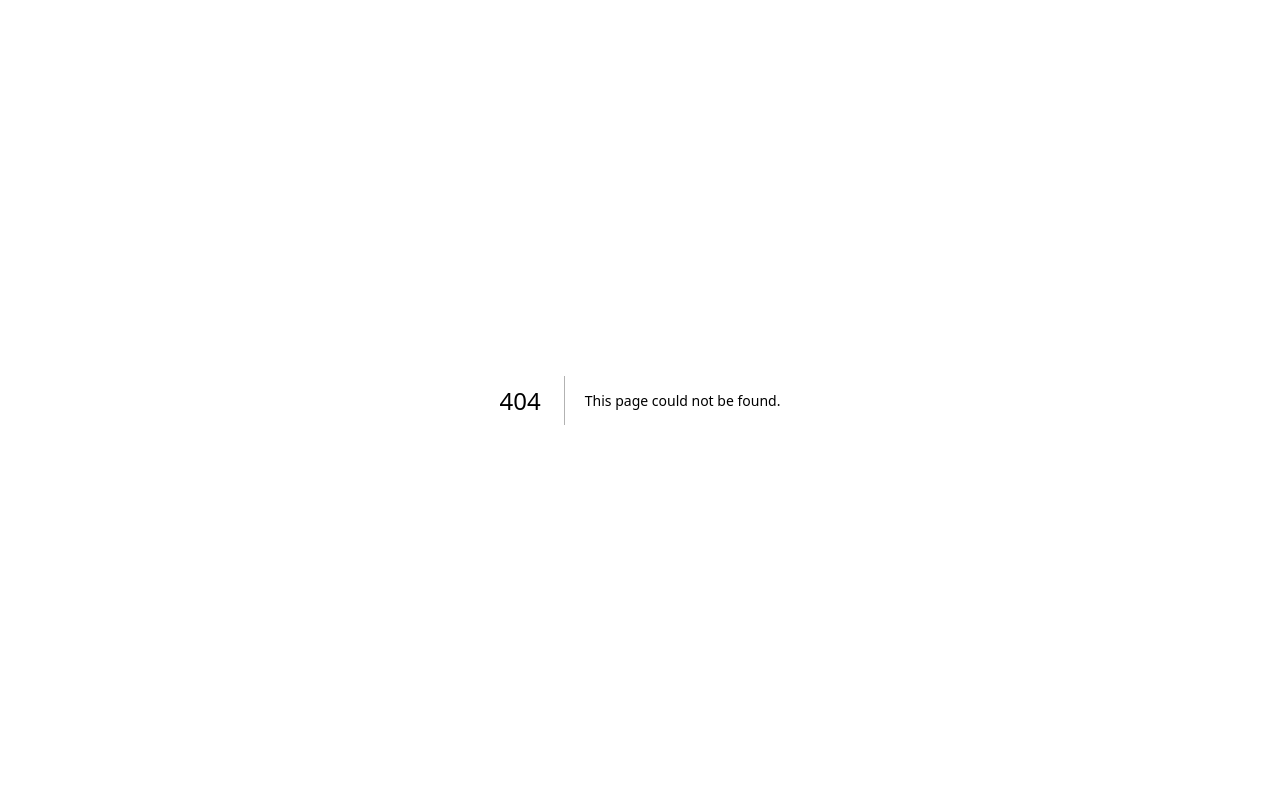
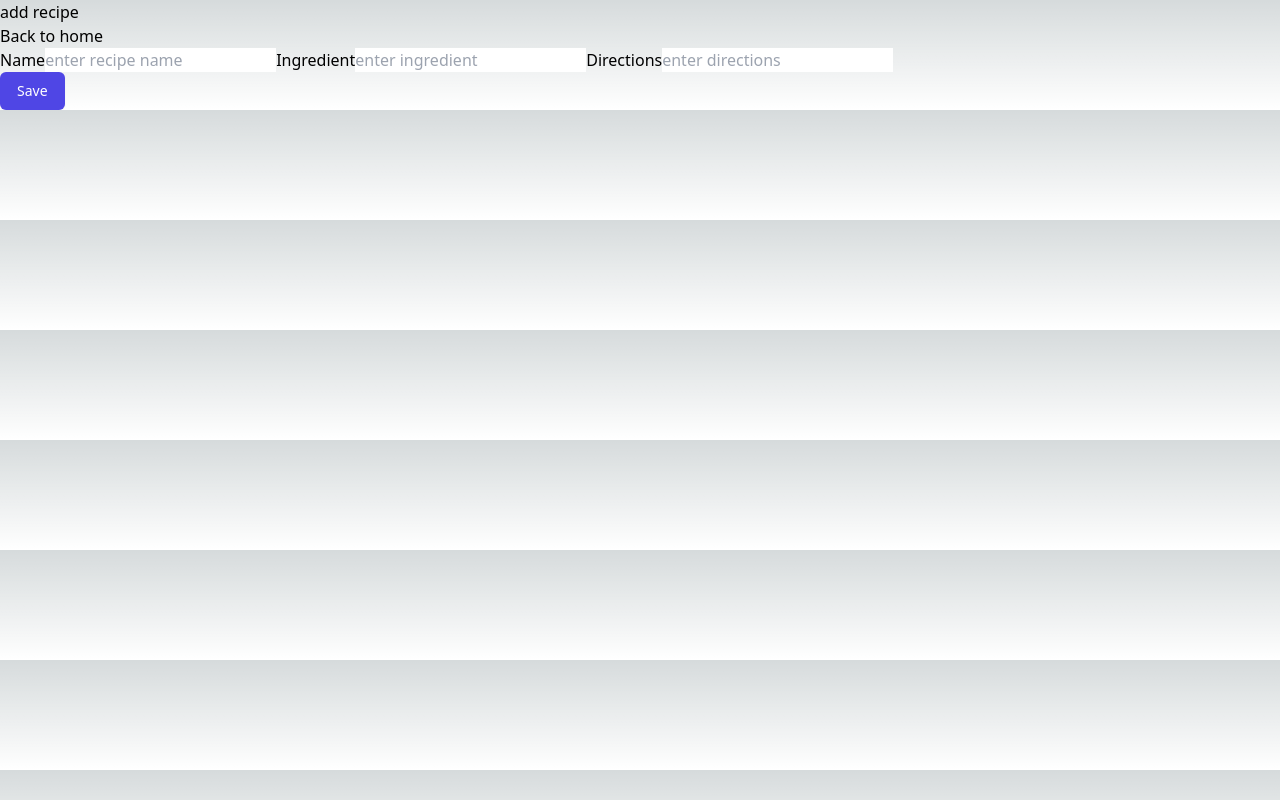
Before and after one commit to blee2125/recipe-stash, a Next.js app: page /recipes/add-recipe in a window 1280 px wide. Before the commit this address had no page. Built offline with nearby package versions, Linux system fonts and the light colour scheme.

Commit message:
create add recipe form

```diff
--- /dev/null
+++ b/pages/recipes/add-recipe.tsx
@@ -0,0 +1,62 @@
+import Link from 'next/link';
+import React from 'react';
+
+export default function AddRecipe() {
+    const [name, setName] = React.useState(String)
+    const [ingredient, setIngredient] = React.useState(String)
+    const [directions, setDirections] = React.useState(String)
+
+    const createRecipe = () => {
+        console.log(name)
+        fetch('/api/recipe', {
+            method: 'POST',
+            headers: {
+              'Content-Type': 'application/json',
+            },
+            body: JSON.stringify({name: name, ingredient: ingredient, directions: directions})
+          })
+    }
+
+    return (
+        <>
+          <h1>add recipe</h1>
+          <h2>
+            <Link href="/">Back to home</Link>
+          </h2>
+          <form >
+            <label>Name</label>
+            <input
+                type='text'
+                name='recipe-name'
+                id='name'
+                placeholder='enter recipe name'
+                onChange={e => setName(e.target.value)}
+            />
+            <label>Ingredient</label>
+            <input
+                type='text'
+                name='ingredient'
+                id='ingredient'
+                placeholder='enter ingredient'
+                onChange={e => setIngredient(e.target.value)}
+            />
+            <label>Directions</label>
+            <input
+                type='text'
+                name='directions'
+                id='directions'
+                placeholder='enter directions'
+                onChange={e => setDirections(e.target.value)}
+            />
+
+          </form>
+          <button
+                    //type="submit"
+                    onClick={createRecipe}
+                    className="inline-flex justify-center rounded-md border border-transparent bg-indigo-600 py-2 px-4 text-sm font-medium text-white shadow-sm hover:bg-indigo-700 focus:outline-none focus:ring-2 focus:ring-indigo-500 focus:ring-offset-2"
+                  >
+                    Save
+                  </button>
+        </>
+    );
+}
```
